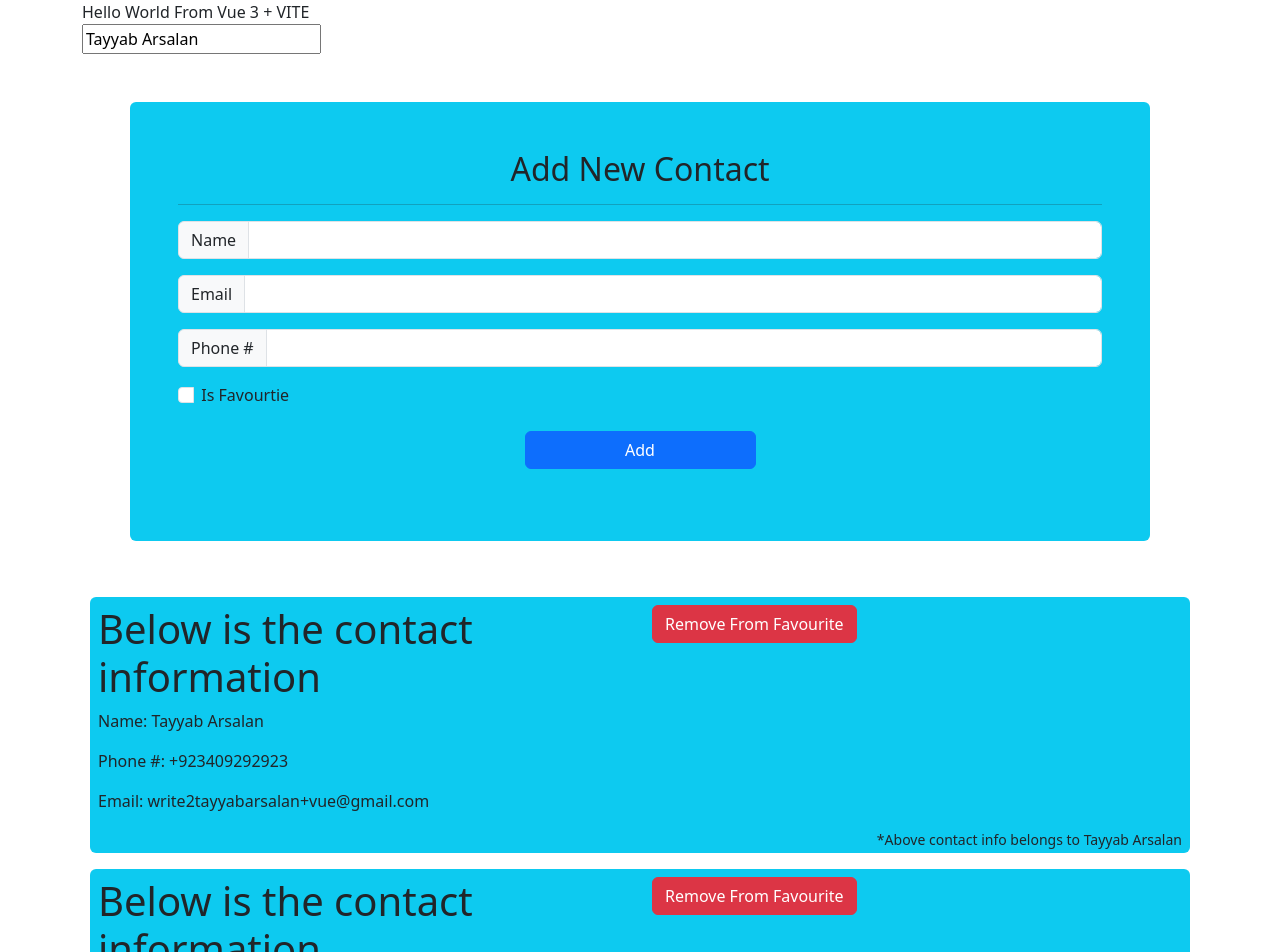
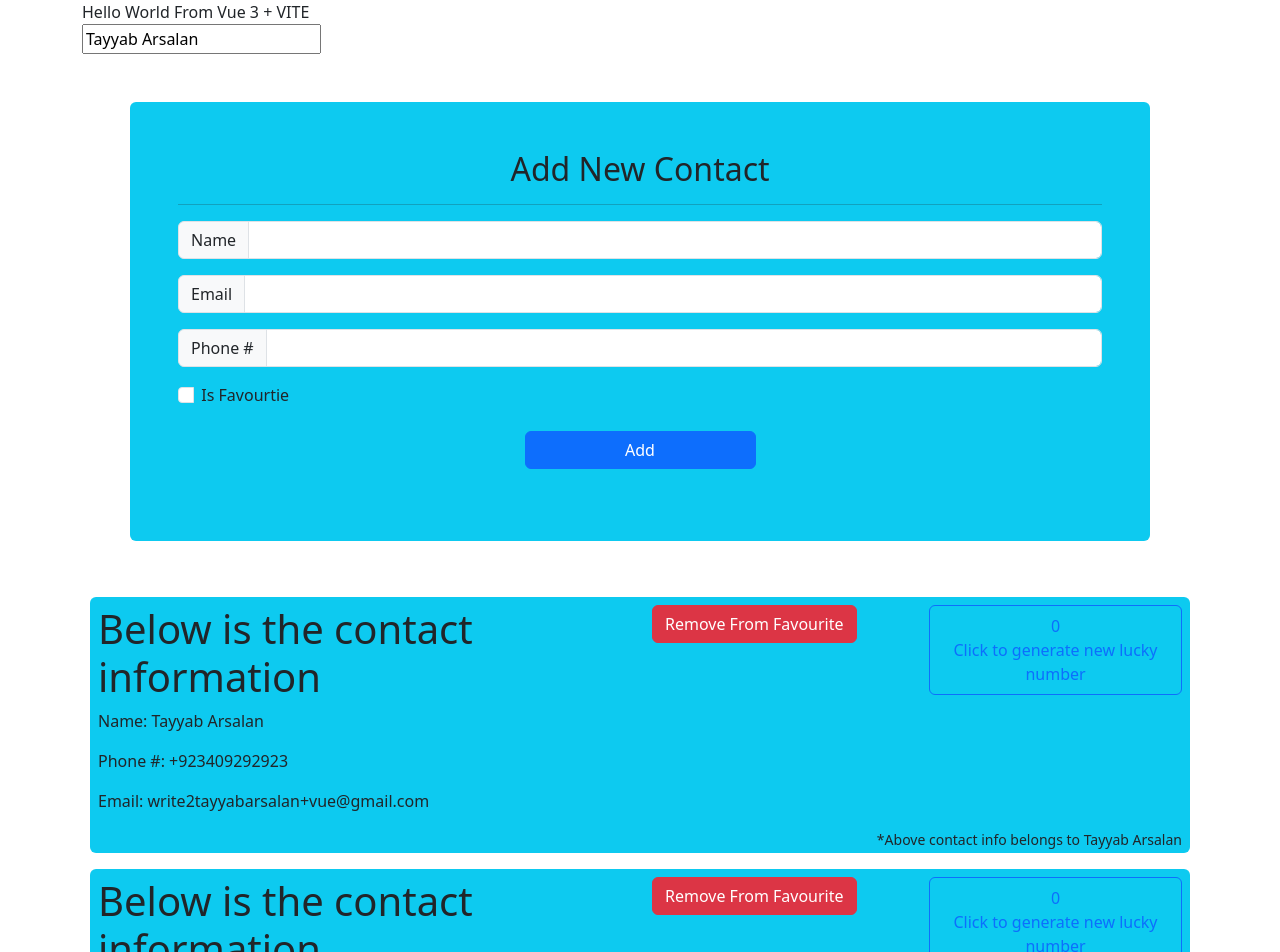
Before and after one commit to TAYYAB-BUKC/Vue3-Fundamentals, a Vue app in the folder Components/vue-components-demo/: page / in a window 1280 px wide. Shown: the top 952 px of the page. Built offline with nearby package versions, Linux system fonts and the light colour scheme.

Commit message:
LuckyNumber render in ContactUs component.

```diff
--- a/Components/vue-components-demo/src/components/ContactUs.vue
+++ b/Components/vue-components-demo/src/components/ContactUs.vue
@@ -12,6 +12,9 @@
                     {{ isFavourite ? 'Remove From ' : 'Add To '}} Favourite
                 </button>
             </div>
+            <div class="col-3">
+                <lucky-number :maxNumber="1000"></lucky-number>
+            </div>
         </div>
         <span class="float-end small" v-if="ownerName != ''">*Above contact info belongs to {{ ownerName }}</span>
     </div>
@@ -19,6 +22,8 @@
 
 <script setup>
     import { defineProps } from "vue";
+    import LuckyNumber from './LuckyNumber.vue';
+
     const props = defineProps({contactName: {
         type:String, required: true, default: 'N/A'
     }, contactPhone: Number, contactEmail: {
```
